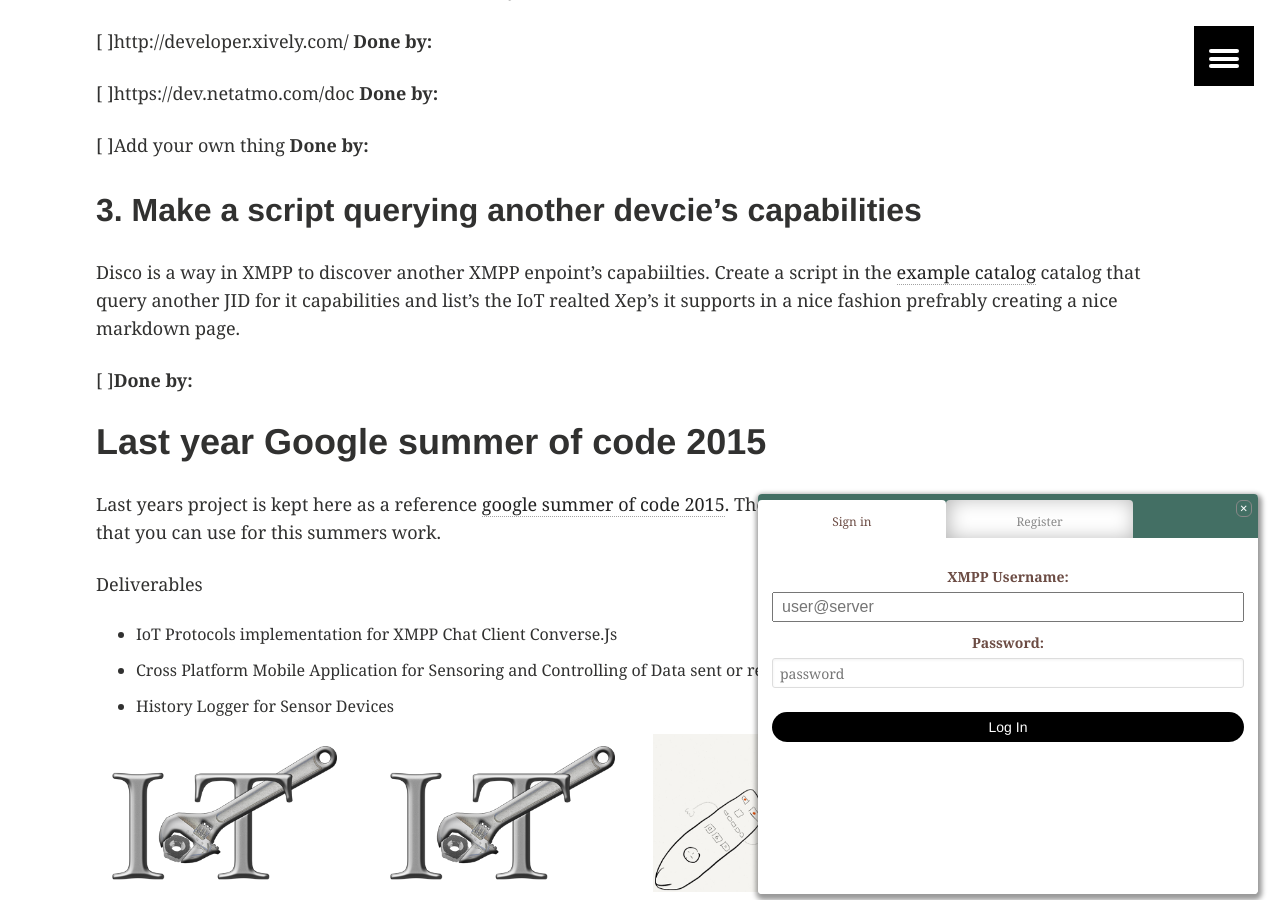
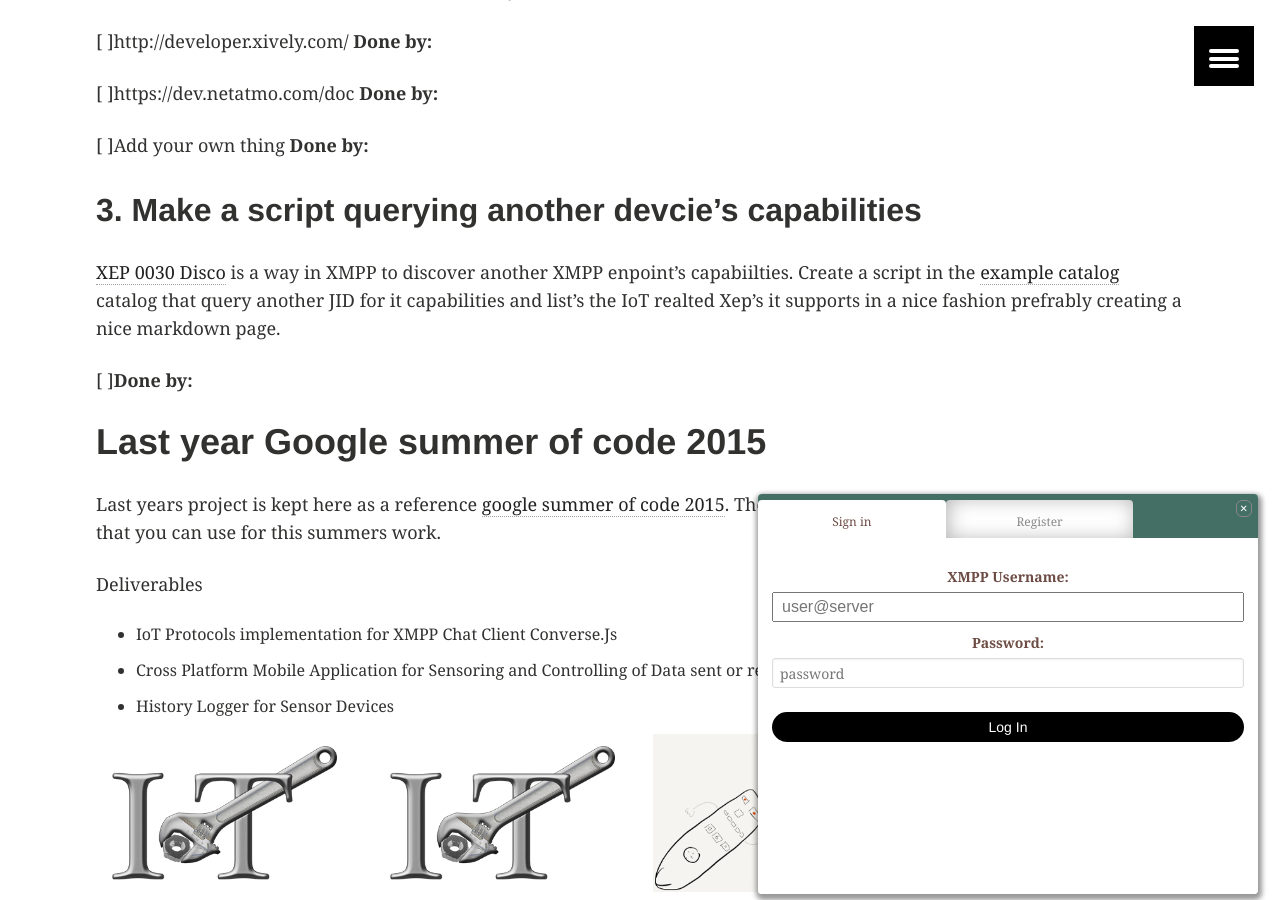
Before and after one commit to xmpp-iot/xmpp-iot.github.io, a Jekyll site: the page built from gsoc/index.md, in a window 1280 px wide and 900 px high, scrolled down 1691 px. Built offline with Jekyll 4.4.1, drawn with Linux system fonts in a browser that asks for light colours; some web fonts are replaced.

Commit message:
Added more info and links

```diff
--- a/gsoc/index.md
+++ b/gsoc/index.md
@@ -55,7 +55,7 @@ in the [example catalog](https://github.com/joachimlindborg/SleekXMPP/tree/xep_0
   [ ]Add your own thing **Done by:**
 
 ## 3. Make a script querying another devcie's capabilities
-Disco is a way in XMPP to discover another XMPP enpoint's capabiilties. Create a script in the [example catalog](https://github.com/joachimlindborg/SleekXMPP/tree/xep_0323_325/examples/IoT) catalog that query another JID for it capabilities and list's the IoT realted Xep's it supports in a nice fashion prefrably creating a nice markdown page.
+[XEP 0030 Disco](http://xmpp.org/extensions/xep-0030.html) is a way in XMPP to discover another XMPP enpoint's capabiilties. Create a script in the [example catalog](https://github.com/joachimlindborg/SleekXMPP/tree/xep_0323_325/examples/IoT) catalog that query another JID for it capabilities and list's the IoT realted Xep's it supports in a nice fashion prefrably creating a nice markdown page.
 
   [ ]**Done by:**
 
```
